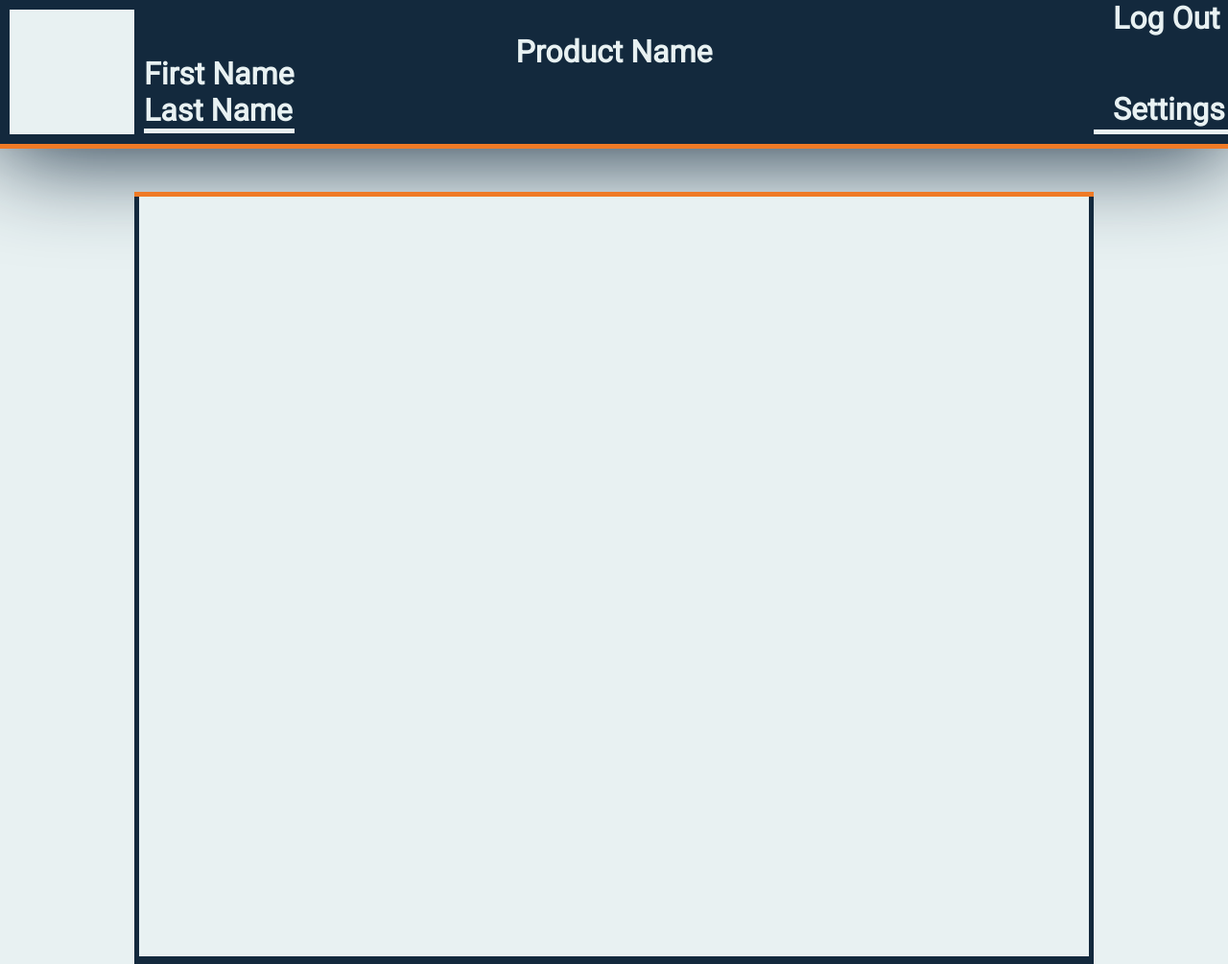
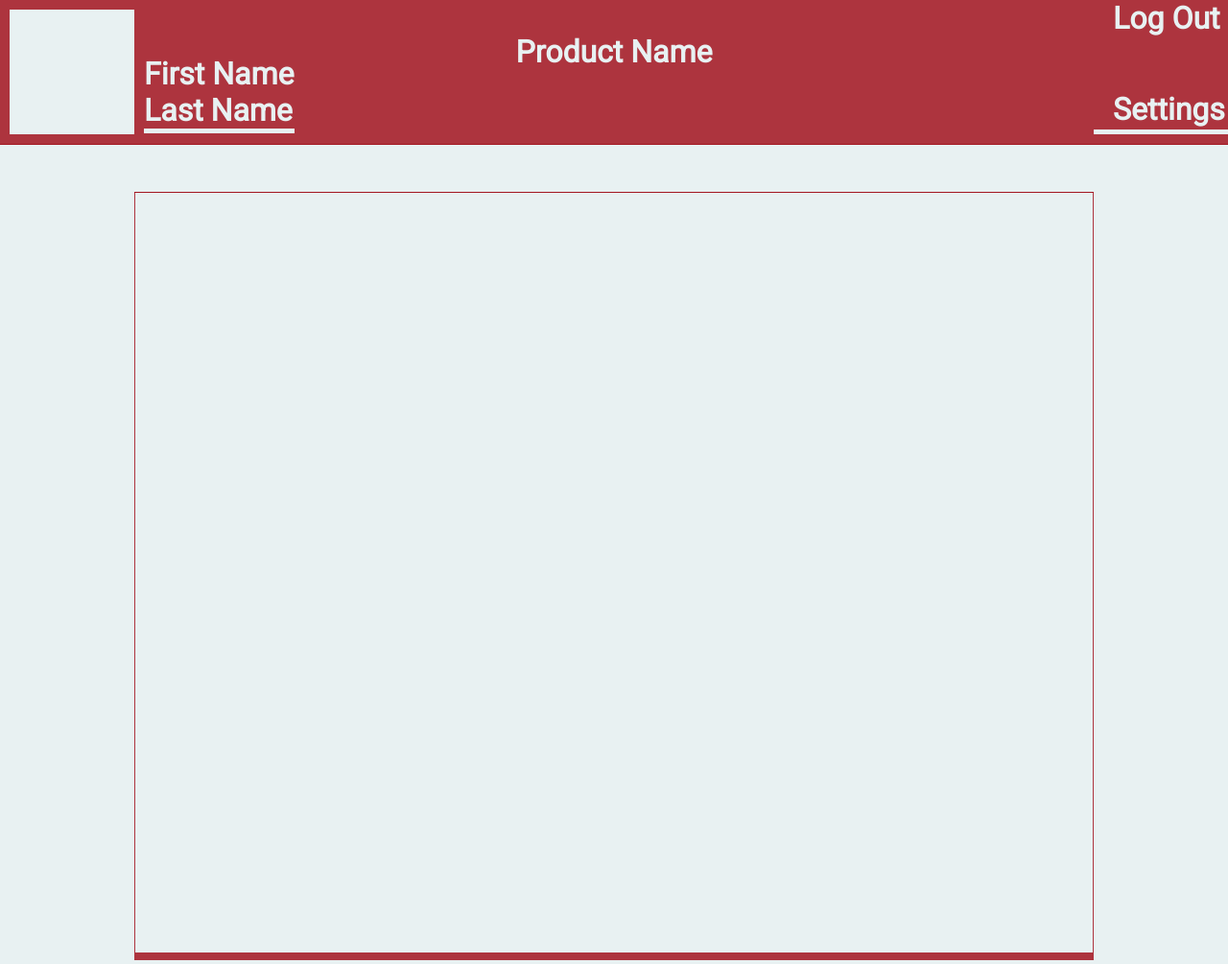
Before and after one commit to Parjoona/WesterdalsWorld, a PHP site: page / in a window 1280 px wide. Shown: the whole page at 96% size. Run offline with PHP 8.4, Linux system fonts and the light colour scheme; data that the repository does not hold is empty.

Commit message:
Shifted color - P

```diff
--- a/cssbin/style.css
+++ b/cssbin/style.css
@@ -7,6 +7,13 @@ Lapis blue - #247ba0
 Bright blue - #1b98e0
 Antiflash white - #e8f1f2
 Orange - #ef7a26
+
+WHITE #e8f1f2
+BRIGHT RED #ad343e
+DARKER RED #a31621
+RICH BLACK #07020d
+GRAY #93898c
+
 */
 html, body {
     margin: 0;
@@ -27,13 +34,11 @@ p, h1, a, form {
 }
 
 /*HEADER START*/
-
 header {
     width: 100%;
     height: 150px;
-    background: #13293D;
-    border-bottom: #EF7A26 solid 5px;
-    box-shadow: 0 5px 100px #13293D;
+    background: #ad343e;
+    border-bottom: #a31621 solid 1px;
 }
 
 header h1, p {
@@ -103,36 +108,33 @@ header h1, p {
     margin: 0 auto;
     top: 0;
 }
-
 /* HEADER END*/
 
 /* MAIN - HÅLLER CONTENT & MESSAGE WINDOW */
 main {
-    background: #13293D;
+    background: #ad343e;
     width: 1000px;
     margin: 0 auto;
     height: 100%;
     top: 200px;
     left: 0;
     right: 0;
-    border-top: #EF7A26 solid 5px;
+    border-top: #a31621 solid 1px;
     transition: 0.75s;
 }
 
 /* LIGGER INNE I MAIN, INNEHÅLLER OBJECT */
-
 #content {
     margin: 0 auto;
     left: 0;
     right: 0;
     background: #E8F1F2;
-    width: 990px;
+    width: 998px;
     height: 99%;
     z-index: 10;
 }
 
 /* CONTAINS "PLACES" */
-
 #placeContainer {
     height: 200px;
     width: 200px;
@@ -145,7 +147,6 @@ main {
 }
 
 /* ÅKER UT FRÅN MAIN*/
-
 #messageWindow {
     height: 100%;
     width: 300px;
```
